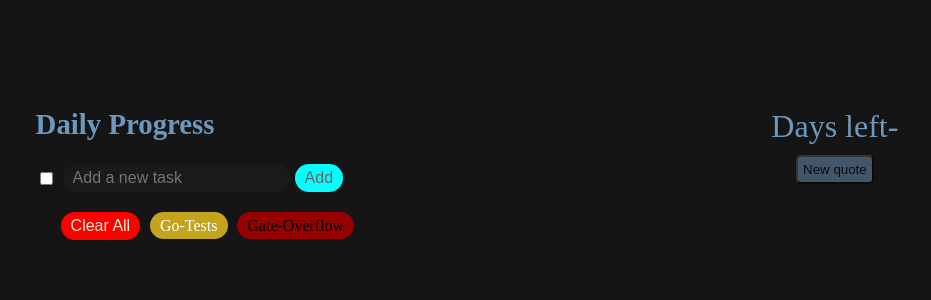
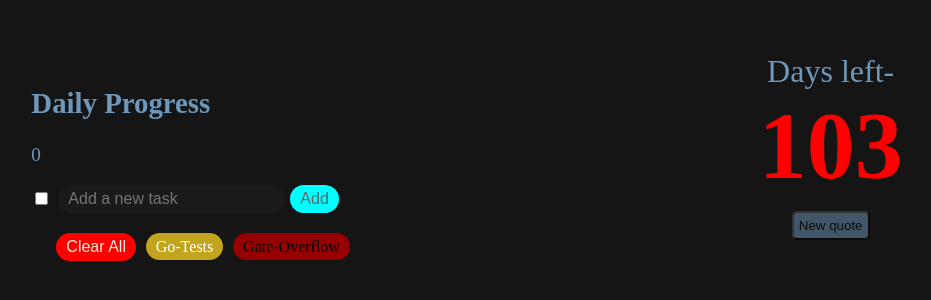
Before and after one commit to Praahant/Gate-timer, a plain HTML site: page index.html in a window 1280 px wide. Shown: the part 246-546 px from the top of the page, without its empty margins (181-1112 px from the left). Drawn offline with nearby package versions, Linux system fonts and the light colour scheme; no server answers.

Commit message:
Update index.html

```diff
--- a/index.html
+++ b/index.html
@@ -126,7 +126,7 @@
         <div id="checklist">
 
             <h2>Daily Progress</h2>
-<!--             <p id="streak"></p> -->
+            <p id="streak"></p>
 <!--             <button class="ustreak" onclick="updateStreak()">Update</button>  -->
             <p id="progressList">
             </p>
```
